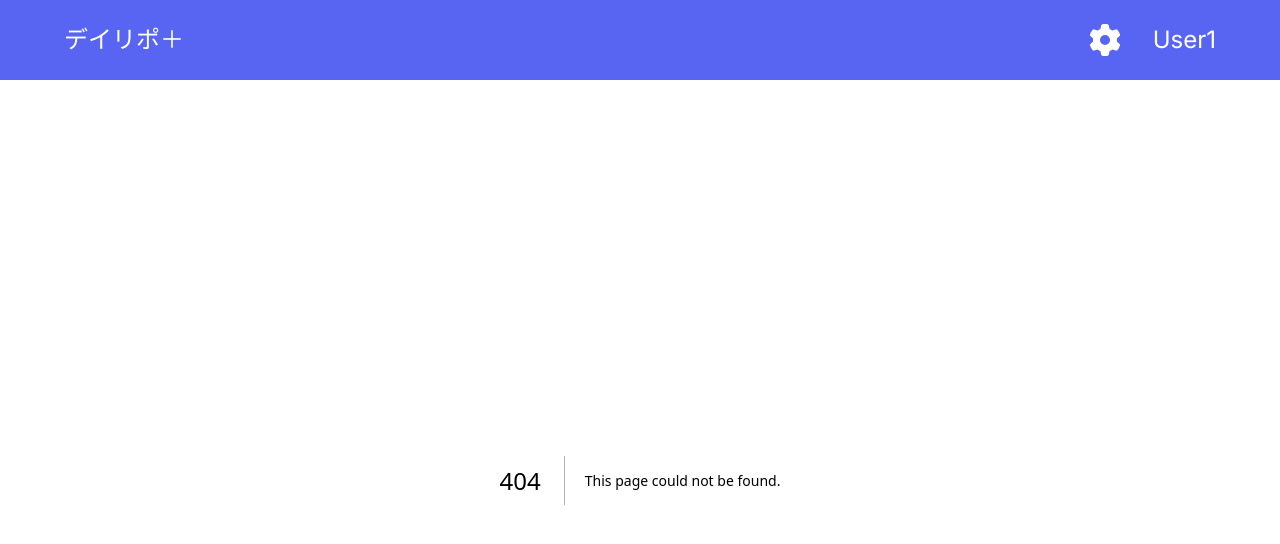
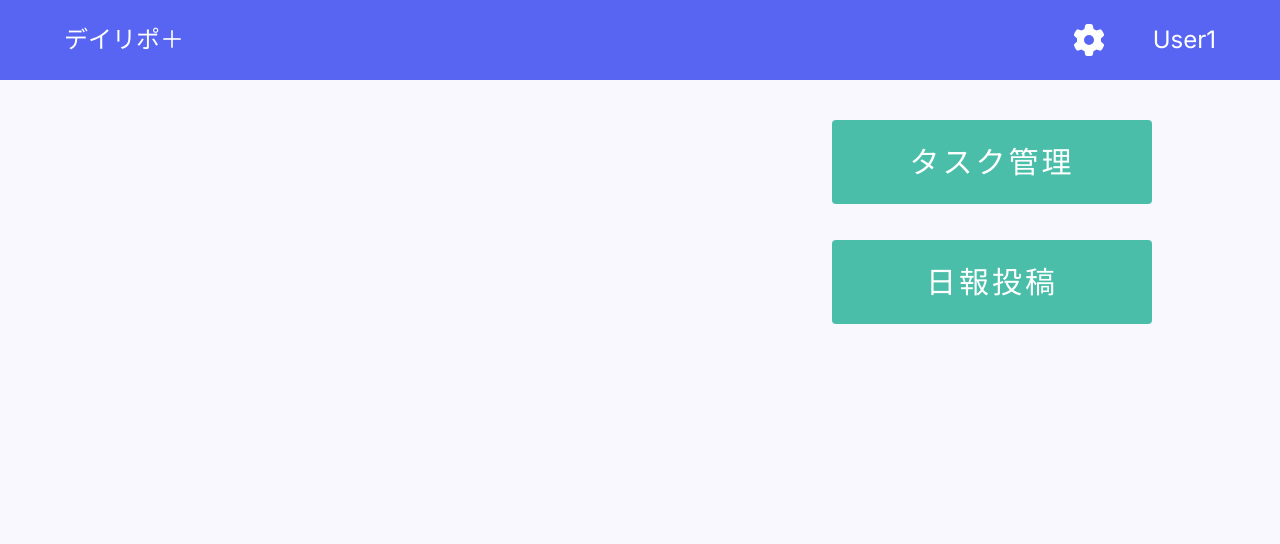
Before and after one commit to shtk0119/DailyReport, a Next.js app in the folder client/: page /home in a window 1280 px wide. Before the commit this address had no page. Shown: the top 544 px of the page. Built offline with nearby package versions, Linux system fonts and the light colour scheme.

Commit message:
タスク管理と日報投稿のリンクを作成

```diff
--- a/client/app/components/GearIcon.tsx
+++ b/client/app/components/GearIcon.tsx
@@ -4,7 +4,7 @@ export function GearIcon(props: SVGProps<SVGSVGElement>) {
   return (
     <svg
       xmlns="http://www.w3.org/2000/svg"
-      width="6em"
+      width="8em"
       height="2em"
       viewBox="0 0 512 512"
       {...props}
--- a/client/app/globals.css
+++ b/client/app/globals.css
@@ -1,3 +1,7 @@
 @tailwind base;
 @tailwind components;
 @tailwind utilities;
+
+body {
+  @apply bg-base;
+}
--- /dev/null
+++ b/client/app/home/page.tsx
@@ -0,0 +1,19 @@
+import Link from 'next/link';
+
+export default function Home() {
+  return (
+    <div className="w-full h-screen">
+      <Link href="/task">
+        <button className="text-3xl tracking-widest w-1/4 px-6 py-6 text-white bg-accent2 rounded hover:bg-green-700 relative top-[5%] left-[65%]">
+          タスク管理
+        </button>
+      </Link>
+
+      <Link href="/post">
+        <button className="text-3xl tracking-widest w-1/4 px-6 py-6 text-white bg-accent2 rounded hover:bg-green-700 relative top-[20%] left-[40%]">
+          日報投稿
+        </button>
+      </Link>
+    </div>
+  );
+}
--- /dev/null
+++ b/client/app/post/page.tsx
@@ -0,0 +1,7 @@
+import React from 'react';
+
+const PostForm = () => {
+  return <div></div>;
+};
+
+export default PostForm;
--- /dev/null
+++ b/client/app/task/page.tsx
@@ -0,0 +1,7 @@
+import React from 'react';
+
+const TaskList = () => {
+  return <div></div>;
+};
+
+export default TaskList;
--- a/client/tailwind.config.ts
+++ b/client/tailwind.config.ts
@@ -14,7 +14,10 @@ const config: Config = {
           'conic-gradient(from 180deg at 50% 50%, var(--tw-gradient-stops))',
       },
       colors: {
-        discord: '#5865F2',
+        base: '#FAF8FF',
+        main: '#5865F2',
+        accent1: '#FEFEDE',
+        accent2: '#4BBEAA',
       },
     },
   },
```
